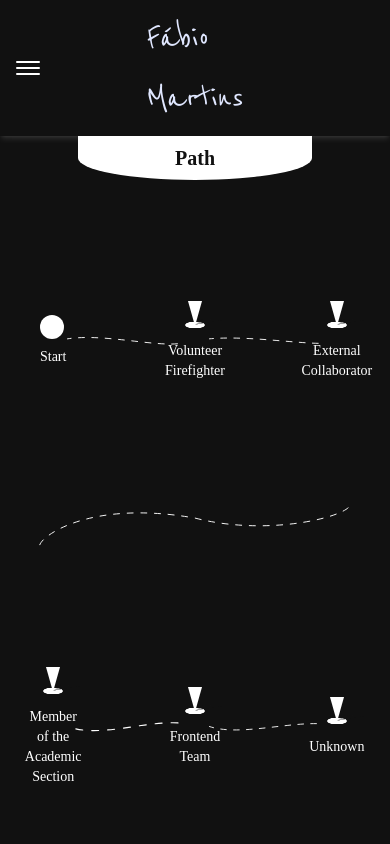
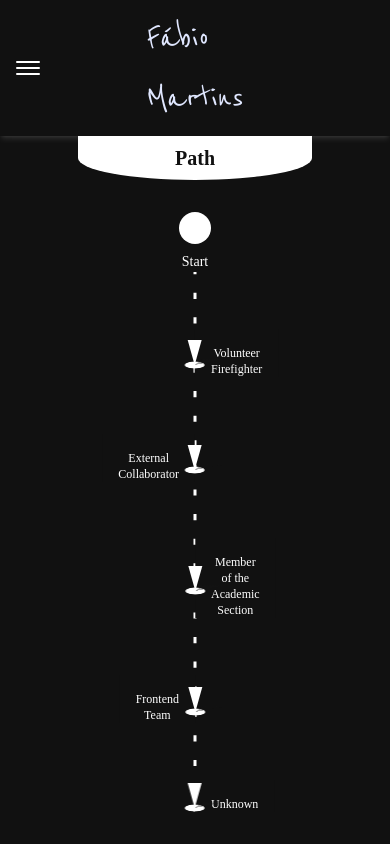
Before and after one commit to fMart8421/My-Website, a React (Create React App) app: page /path in a window 390 px wide. Built offline with nearby package versions, Linux system fonts and the light colour scheme; a web font is replaced by a local one.

Commit message:
improved responsiveness of path page

```diff
--- a/src/App.js
+++ b/src/App.js
@@ -21,13 +21,15 @@ const About = React.lazy(()=> import('./pages/About'))
 function App() {
   const [hideHeader, setHideHeader] = useState(false);
   const [isLoading, setIsLoading] = useState(true);
-  const [isMobile, setIsMobile] = useState(window.innerWidth < 1280);
+  const [isNotPC, setIsNotPC] = useState(window.innerWidth < 1280);
+  const [isNotMobile, setIsNotMobile] = useState(window.innerWidth >= 1024);
 
   const location = useLocation();
 
   useEffect(()=> {
     const windowResizeHandler = () => {
-      setIsMobile(window.innerWidth < 1280 )
+      setIsNotMobile(window.innerWidth > 1024 )
+      setIsNotPC(window.innerWidth < 1280 )
     }
     window.addEventListener("resize", windowResizeHandler)
   },[])
@@ -46,14 +48,9 @@ function App() {
   }, [location]);
 
   const getPage = (_pagePath) => {
-    switch (_pagePath) {
-      case "/home":
-        return isMobile ? <MobileHome></MobileHome> : <Home></Home>
-      case "path":
-        return isMobile ? <></> : <Path></Path>
-      default:
-        return <></>
-    }
+      if(_pagePath === "/home"){
+        return isNotPC ? <MobileHome></MobileHome> : <Home></Home>
+      }
   }
 
   return (
@@ -67,7 +64,7 @@ function App() {
         <Route exact path="/contacts" element={isLoading? <Loading/>:<Contacts></Contacts>} />
         <Route exact path="/skills" element={isLoading? <Loading/>:<Skills></Skills>} />
         <Route exact path="/hobbies" element={isLoading? <Loading/>:<Hobbies></Hobbies>} />
-        <Route exact path="/path" element={isLoading? <Loading/>:<Path></Path>} />
+        <Route exact path="/path" element={isLoading? <Loading/>:<Path isNotMobile={isNotMobile}></Path>} />
         <Route exact path="/about" element={isLoading? <Loading/>:<About></About>} />
       </Routes>
       </Suspense>
--- a/src/components/PathStop/index.js
+++ b/src/components/PathStop/index.js
@@ -3,7 +3,7 @@ import React from 'react'
 import styles from './index.module.css'
 
 const PathStop = (props) => {
-  const className=`flex flex-col max-w-min items-center max-h-min ${styles.group} cursor-pointer `+props.className
+  const className=`flex lg:flex-col even:flex-row-reverse even:-translate-x-1/2 odd:translate-x-1/2 bg-dark-primary  max-w-min items-center max-h-min ${styles.group} cursor-pointer `+props.className
   const onClickHandler = () => {
     props.onClick(props.path)
   }
@@ -14,16 +14,16 @@ const PathStop = (props) => {
     className={className}
     >
       <div
-        className={`h-[1.5175rem] md:h-[3.125rem] max-w-min flex justify-end relative`}
+        className={`h-[1.5625rem] md:h-[3.125rem] max-w-min flex justify-end relative `}
       >
-        <div className={`h-0 w-0 absolute top-0 left-1/2 -translate-x-1/2 origin-bottom ${styles["bouncing-stop"]} ${styles["stop-post"]}`}>
+        <div className={`h-0 w-0 absolute top-0 left-1/2 z-10 -translate-x-1/2 origin-bottom ${styles["bouncing-stop"]} ${styles["stop-post"]}`}>
         </div>
-        <div className={`aspect-square h-5 md:h-10 bg-white rounded-full flex items-center absolute left-1/2 bottom-0 ${styles["stop-base"]}`}>
+        <div className={`aspect-square h-5 md:h-[1.875rem] lg:h-10 bg-white rounded-full flex items-center absolute left-1/2 bottom-0 ${styles["stop-base"]}`}>
           <div className={`${styles["stop-post-shadow"]} ${styles["bouncing-stop-shadow"]}`}>
           </div>
         </div>
       </div>
-      <p className="mt-4 text-center text-sm md:text-base">{props.title}</p>
+      <p className="mt-4 mx-4 md:mx-12 lg:mx-0 text-center text-xs md:text-base">{props.title}</p>
     </div>
   )
 }
--- a/src/components/PathStop/index.module.css
+++ b/src/components/PathStop/index.module.css
@@ -1,13 +1,14 @@
 .stop-base {
     transform:translate(-50%, 50%) rotateX(70deg) ;
 }
+
 .stop-post-shadow {
     width: 0;
     height: 0;
-    border-top-width: 100px;
-    border-bottom-width: 100px;
-    border-right-width: 20px;
-    border-left-width: 20px;
+    border-top-width: 50px;
+    border-bottom-width: 50px;
+    border-right-width: 10px;
+    border-left-width: 10px;
     border-top-color: rgba(17, 17, 17, 0.4);
     border-bottom-color: transparent;
     border-left-color: transparent;
@@ -15,10 +16,10 @@
     transform: rotateX(70deg) rotateZ(20deg);
 }
 .stop-post {
-    border-top-width: 50px;
+    border-top-width: 25px;
     border-bottom-width: 0px;
-    border-left-width: 15px;
-    border-right-width: 15px;
+    border-left-width: 7.5px;
+    border-right-width: 7.5px;
     border-top-color: white;
     border-bottom-color: transparent;
     border-left-color: transparent;
@@ -33,14 +34,16 @@
     animation:bouncing-stop-shadow 1.5s linear infinite;
 }
 
-@media (max-width:768px) {
+
+@media (min-width:768px) {
+
     .stop-post-shadow {
         width: 0;
         height: 0;
-        border-top-width: 50px;
-        border-bottom-width: 50px;
-        border-right-width: 10px;
-        border-left-width: 10px;
+        border-top-width: 75px;
+        border-bottom-width: 75px;
+        border-right-width: 15px;
+        border-left-width: 15px;
         border-top-color: rgba(17, 17, 17, 0.4);
         border-bottom-color: transparent;
         border-left-color: transparent;
@@ -48,15 +51,45 @@
         transform: rotateX(70deg) rotateZ(20deg);
     }
     .stop-post {
-        border-top-width: 25px;
+        border-top-width: 50px;
         border-bottom-width: 0px;
-        border-left-width: 7.5px;
-        border-right-width: 7.5px;
+        border-left-width: 15px;
+        border-right-width: 15px;
         border-top-color: white;
         border-bottom-color: transparent;
         border-left-color: transparent;
         border-right-color: transparent;
     }
+
+}
+
+
+@media (min-width:1024px) {
+
+    .stop-post-shadow {
+        width: 0;
+        height: 0;
+        border-top-width: 100px;
+        border-bottom-width: 100px;
+        border-right-width: 20px;
+        border-left-width: 20px;
+        border-top-color: rgba(17, 17, 17, 0.4);
+        border-bottom-color: transparent;
+        border-left-color: transparent;
+        border-right-color: transparent;
+        transform: rotateX(70deg) rotateZ(20deg);
+    }
+    .stop-post {
+        border-top-width: 37.5px;
+        border-bottom-width: 0px;
+        border-left-width: 17.5px;
+        border-right-width: 17.5px;
+        border-top-color: white;
+        border-bottom-color: transparent;
+        border-left-color: transparent;
+        border-right-color: transparent;
+    }
+
 }
 
 @keyframes bouncing-stop {
--- a/src/pages/Path/index.js
+++ b/src/pages/Path/index.js
@@ -1,16 +1,17 @@
-import React, { useState,  Fragment } from 'react';
+import React, { useState, Fragment } from 'react';
 import DashedPath from '../../components/DashedPath';
 import PathStop from '../../components/PathStop';
 import StopDetails from '../../components/StopDetails';
 
 import { paths } from './paths'
+import styles from './index.module.css'
 
 
-const Path = () => {
+const Path = (props) => {
   const [openLocation, setOpenLocation] = useState(<></>)
 
 
-  const onClickStopHandler = (_path)=>{
+  const onClickStopHandler = (_path) => {
     setOpenLocation(
       <StopDetails
         logo={_path.logo}
@@ -25,18 +26,23 @@ const Path = () => {
     )
   }
 
-  const onClickCloseHandler = ()=>{
-    setOpenLocation(<></>)
+  const getPath = () => {
+    if (!props.isNotMobile) {
+      return (
+        paths.map((_path) => {
+          return (
+            <Fragment key={_path.id}>
+              <PathStop
+                onClick={onClickStopHandler}
+                path={_path}
+                title={_path.mission}
+              ></PathStop>
+            </Fragment>
+          )
+        })
+      )
     }
-
-  return (
-    <section className="px-[10%] flex-grow flex-shrink basis-0 mt-16 grid grid-cols-11 justify-items-center place-items-center gap-y-2 fade-in">
-      {openLocation}
-      <div className="max-w-min">
-        <div className="bg-white aspect-square h-6 md:h-12 rounded-full"></div>
-        <p className="text-center mt-2 text-sm md:text-lg">Start</p>
-      </div>
-      {paths.map((_path) => {
+    return paths.map((_path) => {
       return (
         <Fragment key={_path.id}>
           <DashedPath
@@ -55,61 +61,26 @@ const Path = () => {
           ></PathStop>
         </Fragment>
       )
-      })}
+    })
+  }
 
+  const onClickCloseHandler = () => {
+    setOpenLocation(<></>)
+  }
 
-
+  return (
+    <section className="px-[10%] relative flex-grow flex-shrink basis-0 my-8 md:my-16 flex flex-col items-center justify-between lg:grid lg:grid-cols-11 lg:justify-items-center lg:place-items-center lg:gap-y-2 fade-in">
+      {openLocation}
+      <div className="max-w-min bg-dark-primary z-10">
+        <div className="bg-white aspect-square h-8 md:h-12 rounded-full"></div>
+        <p className="text-center mt-2 text-sm md:text-lg">Start</p>
+      </div>
+      {!props.isNotMobile && <svg className={`${styles["continuous-offset"]} absolute left-1/2 -translate-x-1/2`} width="3" height="100%" viewBox="0 0 2 488" fill="none" xmlns="http://www.w3.org/2000/svg" preserveAspectRatio="none">
+        <path height="100%" d="M1 0.5V487.5" stroke="white" stroke-width="3" stroke-dasharray="5 15" />
+      </svg>}
+      {getPath()}
     </section>
   )
 }
 
 export default Path
-
-/*
-
-<svg
-        className={`col-span-4 ${styles["continuous-offset"]}`}
-        width="95%"
-        viewBox="0 0 486 32"
-        fill="none"
-        xmlns="http://www.w3.org/2000/svg"
-      >
-        <path d="M2 7.71832C155.861 -15.8212 371.402 41.8382 484 27.7521" stroke="white" stroke-width="4" stroke-linecap="round" />
-      </svg>
-
-      <PathStop
-        className=""
-        title={"Volunteer Firefighter"}
-      />
-
-      <svg
-        className={`col-span-4 ${styles["continuous-offset"]}`}
-        width="95%" viewBox="0 0 494 28" fill="none" xmlns="http://www.w3.org/2000/svg">
-        <path d="M2 5.46667C166.452 -8.54772 370 25.3385 492 25.3386" stroke="white" stroke-width="4" strokeLinecap="round" strokeDasharray="32 32" />
-      </svg>
-
-
-      <PathStop
-        className=""
-        title={"External Collaborator"}
-      />
-      <svg
-        className={`col-span-11 pb-4 px-8 ${styles["continuous-offset-reverse"]}`}
-        width="95%" viewBox="0 0 1302 182" fill="none" xmlns="http://www.w3.org/2000/svg">
-        <path d="M2.5 180C2.5 144.5 206 -14.5 651.5 64.5C974 147.5 1322 48.5 1298 2" stroke="white" stroke-width="4" strokeLinecap="round" strokeDasharray="25 32" />
-      </svg>
-      <PathStop
-        className=""
-        title={"Member of the Academic Section"}
-      />
-      <svg
-        className={`col-span-4 ${styles["continuous-offset"]}`}
-        width="95%" viewBox="0 0 406 33" fill="none" xmlns="http://www.w3.org/2000/svg">
-        <path d="M2.5 15C108.5 58.5 281.1 -6.22205 404 2.88639" stroke="white" stroke-width="4" strokeLinecap="round" strokeDasharray="25 32" />
-      </svg>
-
-      <PathStop
-        className=""
-        title={"Unknown"}
-      />
-*/
```
Also changed, not shown: src/components/DashedPath/index.module.css (deleted). Lines whose indentation alone changed are shown as unchanged.
